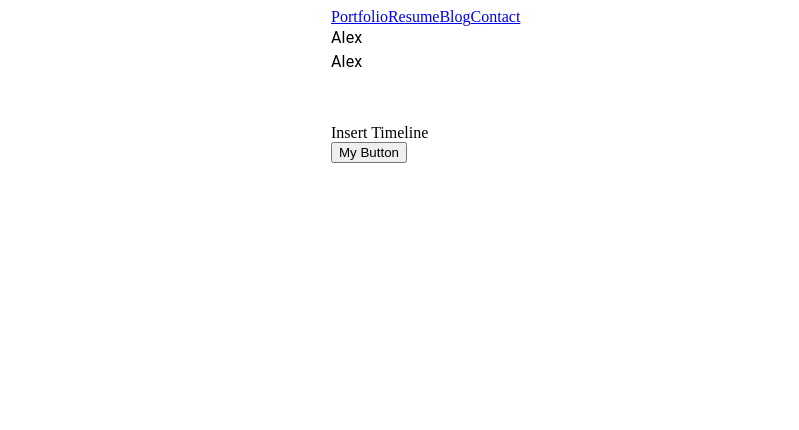
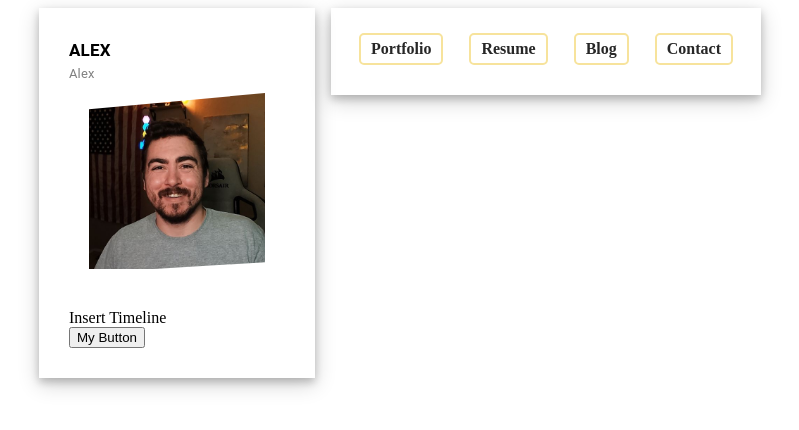
Before and after one commit to SergeantMurica/modernportfolio, a React (Vite) app: page /Portfolio in a window 1280 px wide. Shown: the top 430 px of the page, without its empty margins (25-824 px from the left). Built offline with nearby package versions, Linux system fonts and the light colour scheme.

Commit message:
containers started

```diff
--- a/src/App.css
+++ b/src/App.css
@@ -0,0 +1,33 @@
+nav {
+    display: flex;
+    justify-content: center;
+    gap: 10px;
+    padding: 15px 10px;
+    background-color: #FFFFFF;
+    border-bottom: 5px solid #FFFFFF;
+}
+
+nav a {
+    text-decoration: none;
+    font-weight: bold;
+    color: #272727;
+    margin: 0 8px;
+    padding: 5px 10px;
+    background-color: #FFFFFF;
+    border: 2px solid #F7E39C;
+    border-radius: 5px;
+    transition: background-color 0.3s, color 0.3s;
+}
+
+nav a:hover {
+    color: #F7E39C;
+    background-color: #FFFFFF;
+}
+
+.link_container {
+    -webkit-box-shadow: 0 4px 8px 0 rgba(0, 0, 0, 0.2), 0 6px 20px 0 rgba(0, 0, 0, 0.19);
+    -moz-box-shadow: 0 4px 8px 0 rgba(0, 0, 0, 0.2), 0 6px 20px 0 rgba(0, 0, 0, 0.19);
+    box-shadow: 0 4px 8px 0 rgba(0, 0, 0, 0.2), 0 6px 20px 0 rgba(0, 0, 0, 0.19);
+    margin: auto;
+    padding: 10px;
+}
--- a/src/App.jsx
+++ b/src/App.jsx
@@ -9,23 +9,24 @@ import Resume from "./pages/Resume/Resume.jsx";
 import Blog from "./pages/Blog/Blog.jsx";
 import Contact from "./pages/Contact/Contact.jsx";
 import './App.css'
-import {Home} from "@mui/icons-material";
 
 const NavigationBar = () => {
     return (
+        <div className="link_container">
             <nav>
                 <Link to="/Portfolio">Portfolio</Link>
                 <Link to="/Resume">Resume</Link>
                 <Link to="/Blog">Blog</Link>
                 <Link to="/Contact">Contact</Link>
             </nav>
+        </div>
     );
 };
 
 function App() {
 
   return (
-    <Container>
+    <Container className="main_container">
       <Grid2 container spacing={2}>
         <Grid2 item size={{ xs: 12, sm: 6, md: 4, lg: 3}}>
           <Profile/>
--- a/src/components/Footer/Footer.jsx
+++ b/src/components/Footer/Footer.jsx
@@ -7,4 +7,4 @@ const Footer = () => {
         </div>
     )
 }
-export default Footer
+export default Footer;
--- a/src/components/Header/Header.jsx
+++ b/src/components/Header/Header.jsx
@@ -7,4 +7,4 @@ const Header = () => {
         </div>
     )
 }
-export default Header
+export default Header;
--- /dev/null
+++ b/src/components/Profile/Profile.css
@@ -0,0 +1,43 @@
+.profile_container {
+    -webkit-box-shadow: 0 4px 8px 0 rgba(0, 0, 0, 0.2), 0 6px 20px 0 rgba(0, 0, 0, 0.19);
+    -moz-box-shadow: 0 4px 8px 0 rgba(0, 0, 0, 0.2), 0 6px 20px 0 rgba(0, 0, 0, 0.19);
+    box-shadow: 0 4px 8px 0 rgba(0, 0, 0, 0.2), 0 6px 20px 0 rgba(0, 0, 0, 0.19);
+    margin: auto;
+    padding: 10px;
+}
+
+.profile {
+    background-color: white;
+    border-radius: 6px;
+    width: 100%;
+    display: inline-block;
+}
+.profile_name {
+    line-height: 18px;
+    padding: 20px;
+}
+
+.profile_name .name {
+    text-transform: uppercase;
+    font-size: 17px;
+    font-weight: bold;
+}
+
+.profile_name .title {
+    font-size: 13px;
+    color: gray;
+}
+
+.profile_image {
+    margin-top: -10px;
+    -webkit-clip-path: polygon(0 9%, 100% 0, 100% 94%, 0% 100%);
+    clip-path: polygon(0 9%, 100% 0, 100% 94%, 0% 100%);
+}
+
+.profile_image img {
+    width: 100%;
+}
+
+.profile_description {
+    padding: 20px;
+}
--- a/src/components/Profile/Profile.jsx
+++ b/src/components/Profile/Profile.jsx
@@ -1,11 +1,24 @@
 import React from 'react'
+import {Typography} from "@mui/material";
+import './Profile.css'
 
 const Portfolio = () => {
     return (
-        <div>
-
+        <div className="profile_container">
+            <div className="profile_name">
+                <Typography className="name">Alex</Typography>
+                <Typography className="title">Alex</Typography>
+            </div>
+            <figure className="profile_image">
+                <img src={'./src/assets/images/ProfileImg.jpg'} alt=""/>
+            </figure>
+            <div className="profile_description">
+                Insert Timeline
+                <br/>
+                <button>My Button</button>
+            </div>
         </div>
     )
 }
 
-export default Portfolio
+export default Portfolio;
--- a/src/pages/Portfolio/Portfolio.jsx
+++ b/src/pages/Portfolio/Portfolio.jsx
@@ -3,21 +3,9 @@ import {Typography} from "@mui/material";
 
 const Portfolio = () => {
     return (
-        <div className="profile_container_shadow">
-            <div className="profile_name">
-                <Typography className="name">Alex</Typography>
-                <Typography className="title">Alex</Typography>
-            </div>
-            <figure className="profile_picture">
-                <img src="" alt="" />
-            </figure>
-            <div className="profile_description">
-                Insert Timeline
-                <br/>
-                <button>My Button</button>
-            </div>
+        <div>
+
         </div>
-
     )
 }
 export default Portfolio;
```
Also changed, not shown: src/assets/images/ProfileImg.jpg (added). Lines whose indentation alone changed are shown as unchanged.
